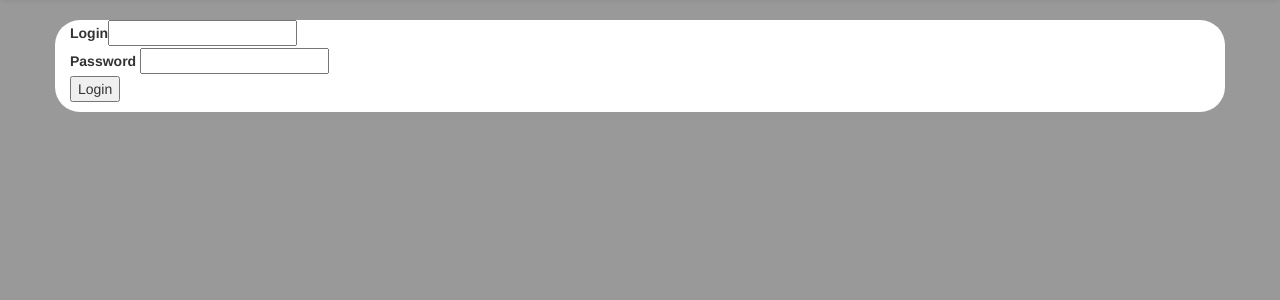
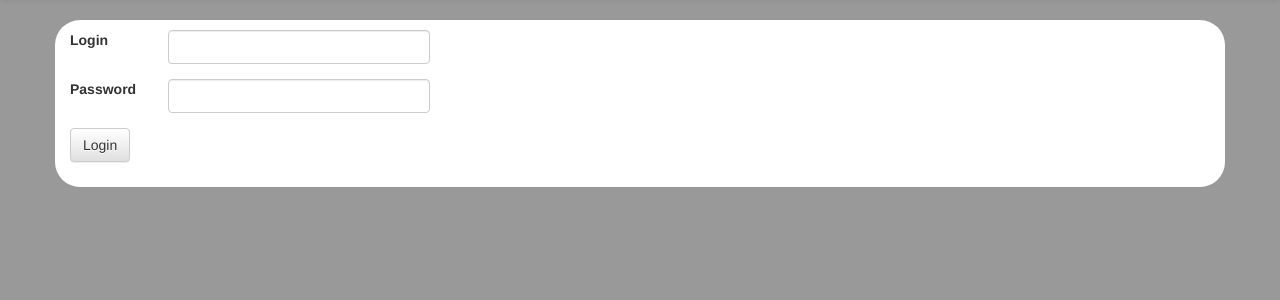
Before and after one commit to pacud/miniblog, a Python web app: template templates/login_form.html in a window 1280 px wide. Shown: the part 52-352 px from the top of the page. Run offline with Jinja, Linux system fonts and the light colour scheme; the template is opened without the code that fills it, so the values that code supplies are empty; some libraries are stand-ins or nearby versions.

Commit message:
refs #16: login page skinned

```diff
--- a/static/css/miniblog.css
+++ b/static/css/miniblog.css
@@ -1,8 +1,3 @@
-.header {
-    background-color: #FFFFFF;
-    border-bottom: solid 2px black;
-}
-
 body {
     background-color: #999999;
 }
@@ -13,3 +8,7 @@ body {
     margin-top: 10px;
     padding-bottom: 10px;
 }
+
+.top-away {
+    padding-top: 10px;
+}
--- a/templates/login_form.html
+++ b/templates/login_form.html
@@ -6,17 +6,30 @@
 
 {% endblock %}
 {% block content %}
+
+<div class="top-away">
     {% if warning %}
         <div><span>{{ warning }}</span></div>
     {% endif %}
 
-    <form action="/login" method="post">
-        <div><label for="login">Login</label><input id="login" type="text" name="login" /></div>
-        <div>
-            <label for="password_visible">Password</label>
-            <input id="password_visible" type="password" name="password_visible" required />
+    <form action="/login" method="post" class="form-horizontal" role="form" >
+        <div class="form-group">
+            <label for="login" class="col-sm-1">Login</label>
+            <div class="col-sm-3">
+                <input id="login" type="text" class="form-control" name="login" />
+            </div>
+        </div>
+        <div class="form-group">
+            <label for="password_visible" class="col-sm-1">Password</label>
+            <div class="col-sm-3">
+                <input id="password_visible" type="password" name="password_visible" class="form-control" required />
+            </div>
             <input id="password" type="hidden" name="password" required /></div>
-        <div><input type="submit" value="Login" /></div>
+        <div class="form-group">
+            <div class="col-sm-1">
+                <input class="btn btn-default" type="submit" value="Login" />
+            </div>
+        </div>
     </form>
 
     <script>
@@ -28,5 +41,6 @@
             $("form").submit(onSubmit);
         });
     </script>
+</div>
 
 {% endblock %}
```
